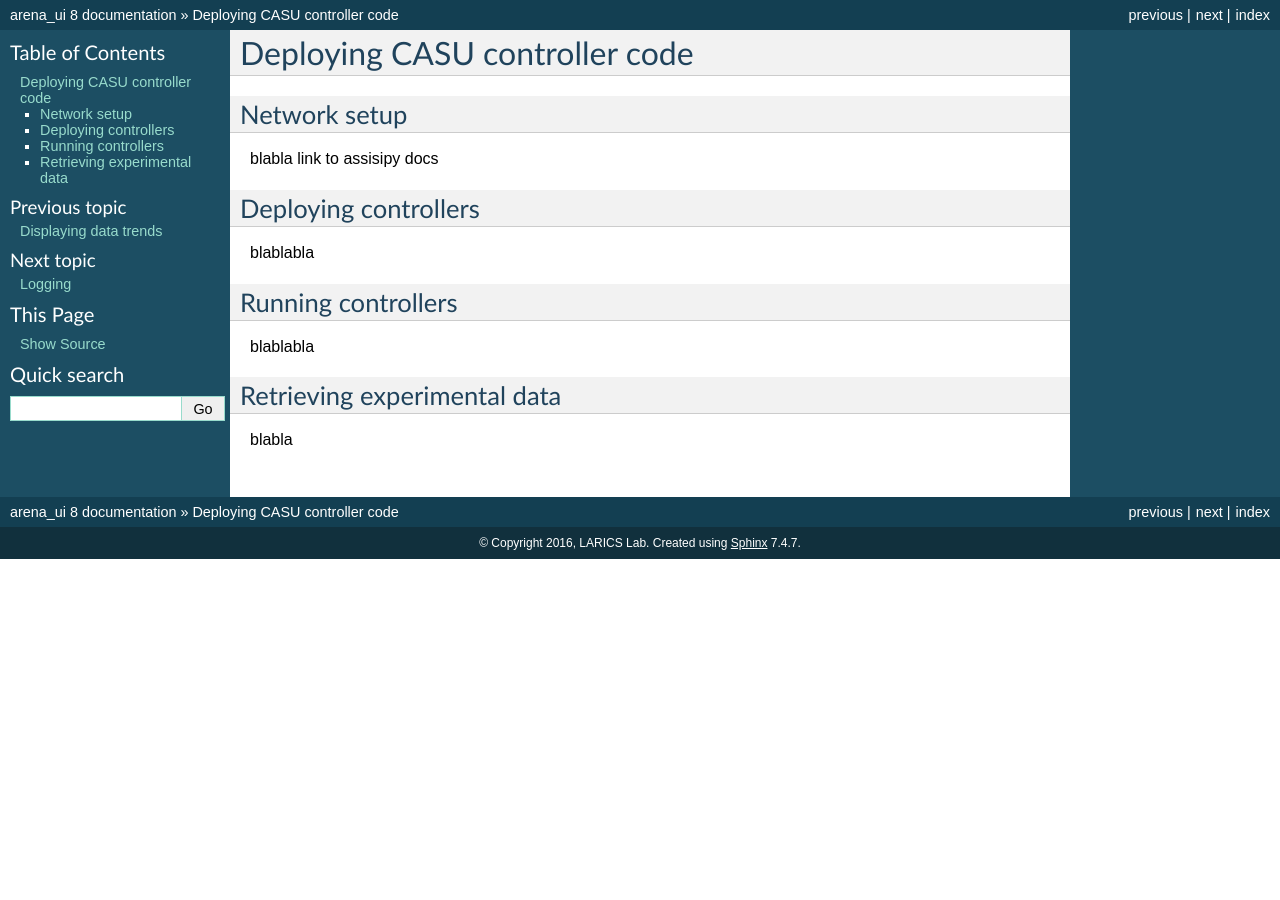
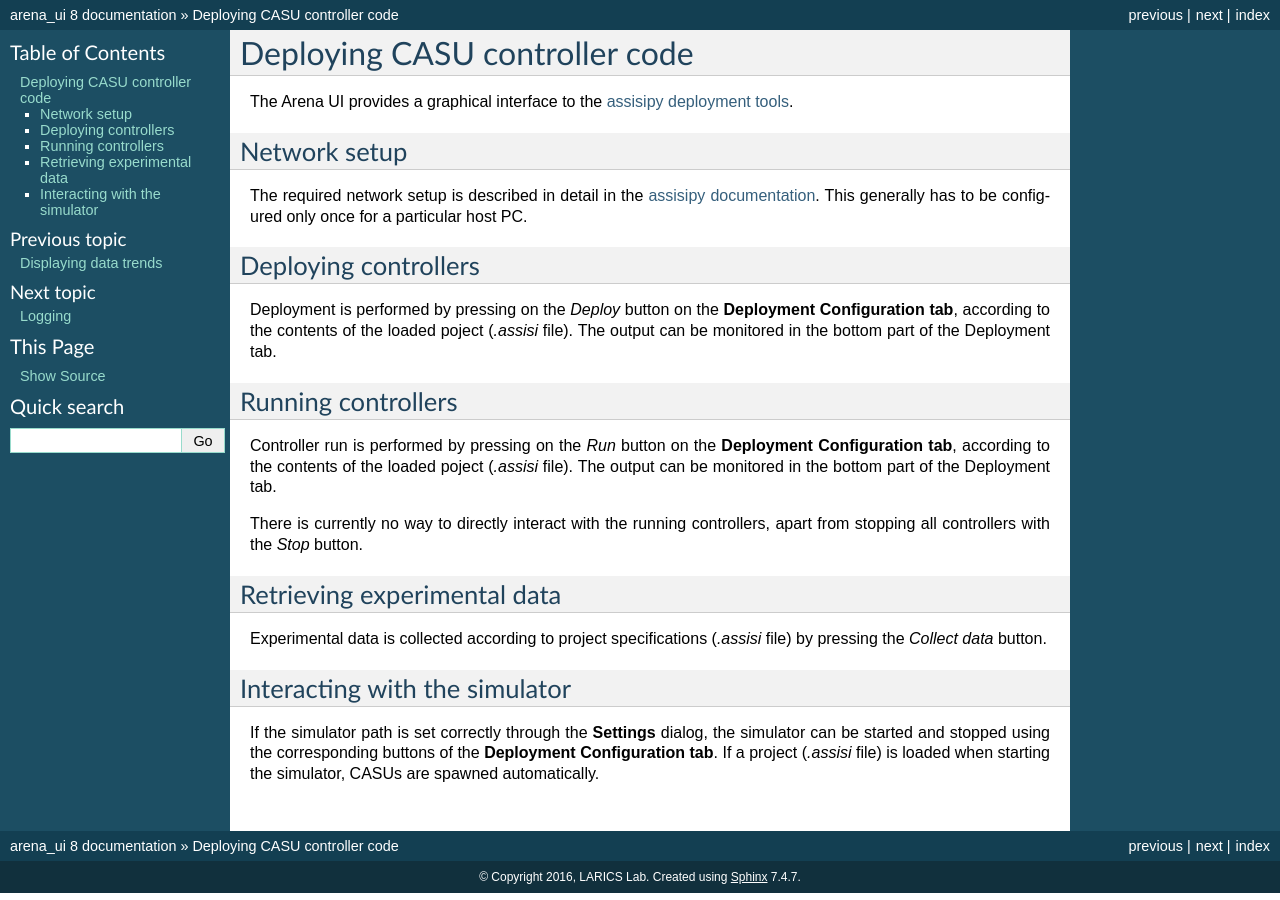
Before and after one commit to assisi/arena-ui, a Sphinx documentation site: the page built from userdoc/source/deployment.rst, in a window 1280 px wide. Built offline with Sphinx 7.4.7, drawn with Linux system fonts in a browser that asks for light colours; formulas are drawn with MathJax 3.

```diff
--- a/userdoc/source/deployment.rst
+++ b/userdoc/source/deployment.rst
@@ -1,22 +1,48 @@
 Deploying CASU controller code
 ==============================
+
+The Arena UI provides a graphical interface to the `assisipy
+deployment tools <https://assisipy.readthedocs.org/en/latest/deploy.html>`_.
 
 Network setup
 -------------
 
-blabla link to assisipy docs
+The required network setup is described in detail in the `assisipy
+documentation
+<https://assisipy.readthedocs.org/en/latest/deploy.html#network-setup>`_. This
+generally has to be configured only once for a particular host PC.
 
 Deploying controllers
 ---------------------
 
-blablabla
+Deployment is performed by pressing on the *Deploy* button on the
+**Deployment Configuration tab**, according to the contents of the
+loaded poject (`.assisi` file). The output can be monitored in the
+bottom part of the Deployment tab.
+
 
 Running controllers
 -------------------
 
-blablabla
+Controller run is performed by pressing on the *Run* button on the
+**Deployment Configuration tab**, according to the contents of the
+loaded poject (`.assisi` file). The output can be monitored in the
+bottom part of the Deployment tab.
+
+There is currently no way to directly interact with the running
+controllers, apart from stopping all controllers with the *Stop* button.
 
 Retrieving experimental data
 ----------------------------
 
-blabla
+Experimental data is collected according to project specifications
+(`.assisi` file) by pressing the *Collect data* button.
+
+Interacting with the simulator
+------------------------------
+
+If the simulator path is set correctly through the **Settings**
+dialog, the simulator can be started and stopped using the
+corresponding buttons of the **Deployment Configuration tab**. If a
+project (`.assisi` file) is loaded when starting the simulator, CASUs
+are spawned automatically.
--- a/userdoc/source/install.rst
+++ b/userdoc/source/install.rst
@@ -9,7 +9,7 @@ installation is as simple as:
 
 ::
 
-   sudo add-apt-repository ppa:damjan-milic-larics/assisi
+   sudo add-apt-repository ppa:damjan-miklic-larics/assisi
    sudo apt-get update
    sudo apt-get install assisi-arena-ui
 
```
Also changed, not shown: userdoc/source/logging.rst (+55 -0 lines), userdoc/source/trends.rst (+17 -1 lines), userdoc/source/figures/src/arena_ui_elements.svg.
